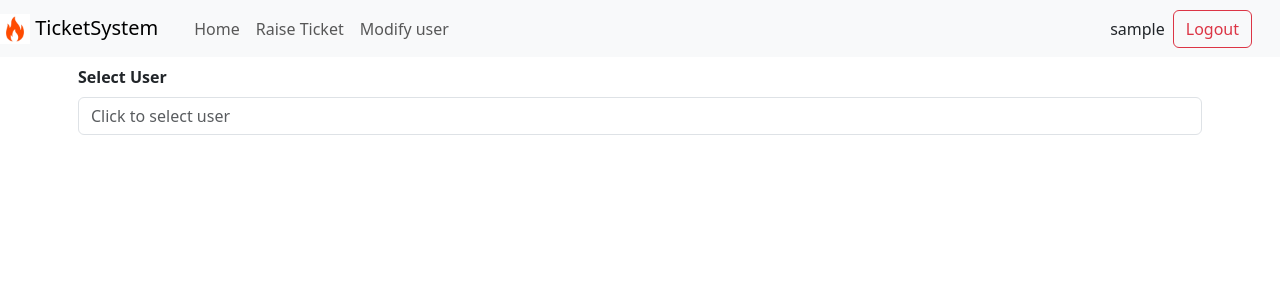
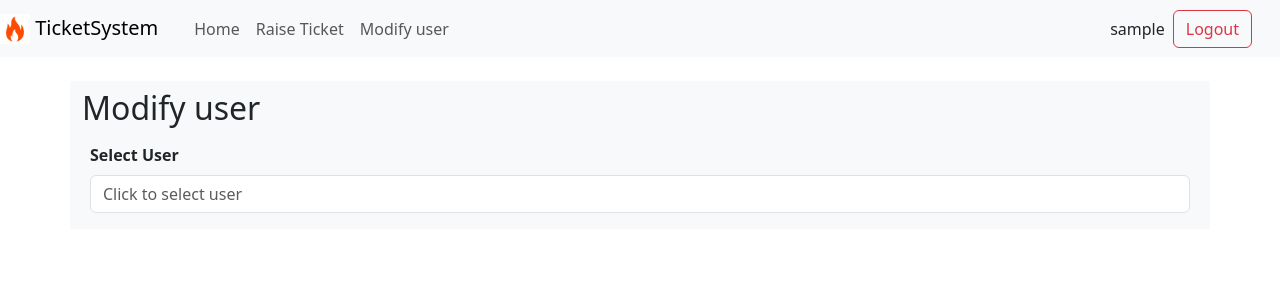
Before and after one commit to bjosk/ticketsystem, a Vue app in the folder ticket-frontend/: page /users/modify in a window 1280 px wide. Shown: the top 300 px of the page. Built offline with nearby package versions, Linux system fonts and the light colour scheme; no server answers; sample sign-in values are in the browser's storage.

Commit message:
added some headers

```diff
--- a/ticket-frontend/src/views/ModifyUser.vue
+++ b/ticket-frontend/src/views/ModifyUser.vue
@@ -14,6 +14,8 @@ const handleUserSelected = (user) => {
 
 <template>
   <AppNavBar/>
+  <div class="container bg-body-tertiary mt-4 pt-2 pb-2">
+    <h2>Modify user</h2>
     <div class="container p-2">
       <label class="form-label fw-bold">Select User</label>
       <input
@@ -26,6 +28,7 @@ const handleUserSelected = (user) => {
         autocomplete="off"
       />
     </div>
+  </div>
 
   <SearchAllUsers
     :fetchAgentAndAdminOnly="false"
--- a/ticket-frontend/src/views/RaiseTicketView.vue
+++ b/ticket-frontend/src/views/RaiseTicketView.vue
@@ -77,6 +77,7 @@ const submitTicket = async () => {
   </div>
 
   <div class="container bg-body-tertiary mt-4 pt-2 pb-2">
+    <h2>Raise a ticket</h2>
     <!-- USER SELECTION FIELD (only if role !== 'USER') -->
     <div v-if="auth.user?.role !== 'USER'" class="container p-2">
       <label for="userSearch" class="form-label fw-bold">Select User</label>
```
Lines whose indentation alone changed are shown as unchanged.
